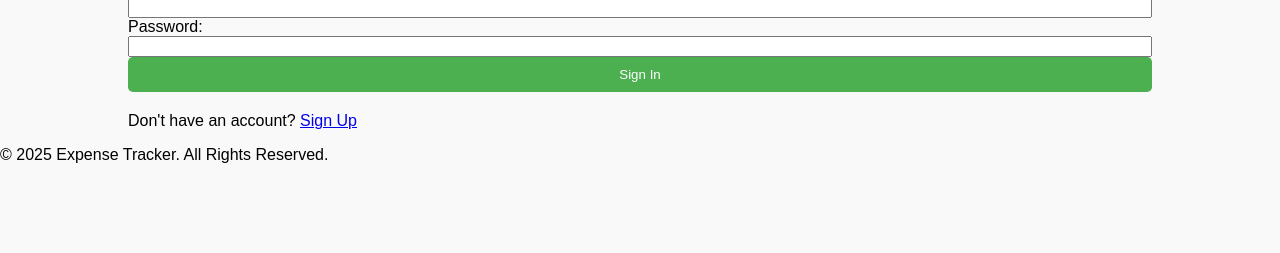
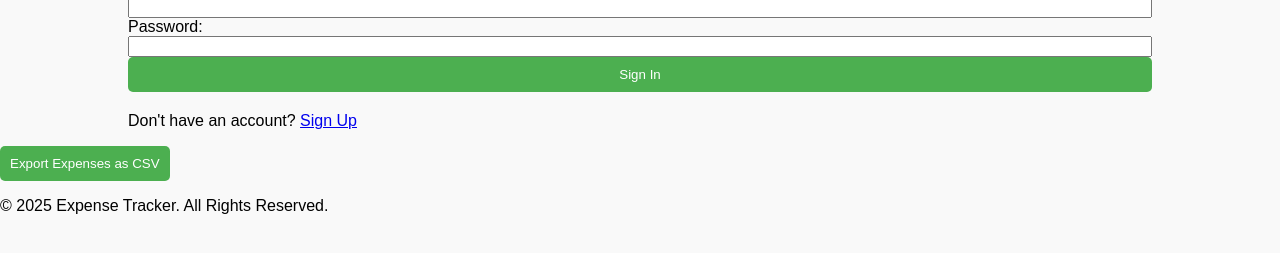
Before and after one commit to Drkimogad/KG-Expense-Tracker, a plain HTML site: page index.html in a window 1280 px wide. Shown: the part 101-354 px from the top of the page. Drawn offline with Linux system fonts and the light colour scheme.

Commit message:
Update index.html

```diff
--- a/index.html
+++ b/index.html
@@ -11,6 +11,8 @@
         <!-- Dynamic content container -->
         <div id="content"></div>
     </div>
+<!-- Export Button -->
+    <button onclick="exportExpenses()">Export Expenses as CSV</button>
 
     <footer>
         <p>&copy; 2025 Expense Tracker. All Rights Reserved.</p>
```
